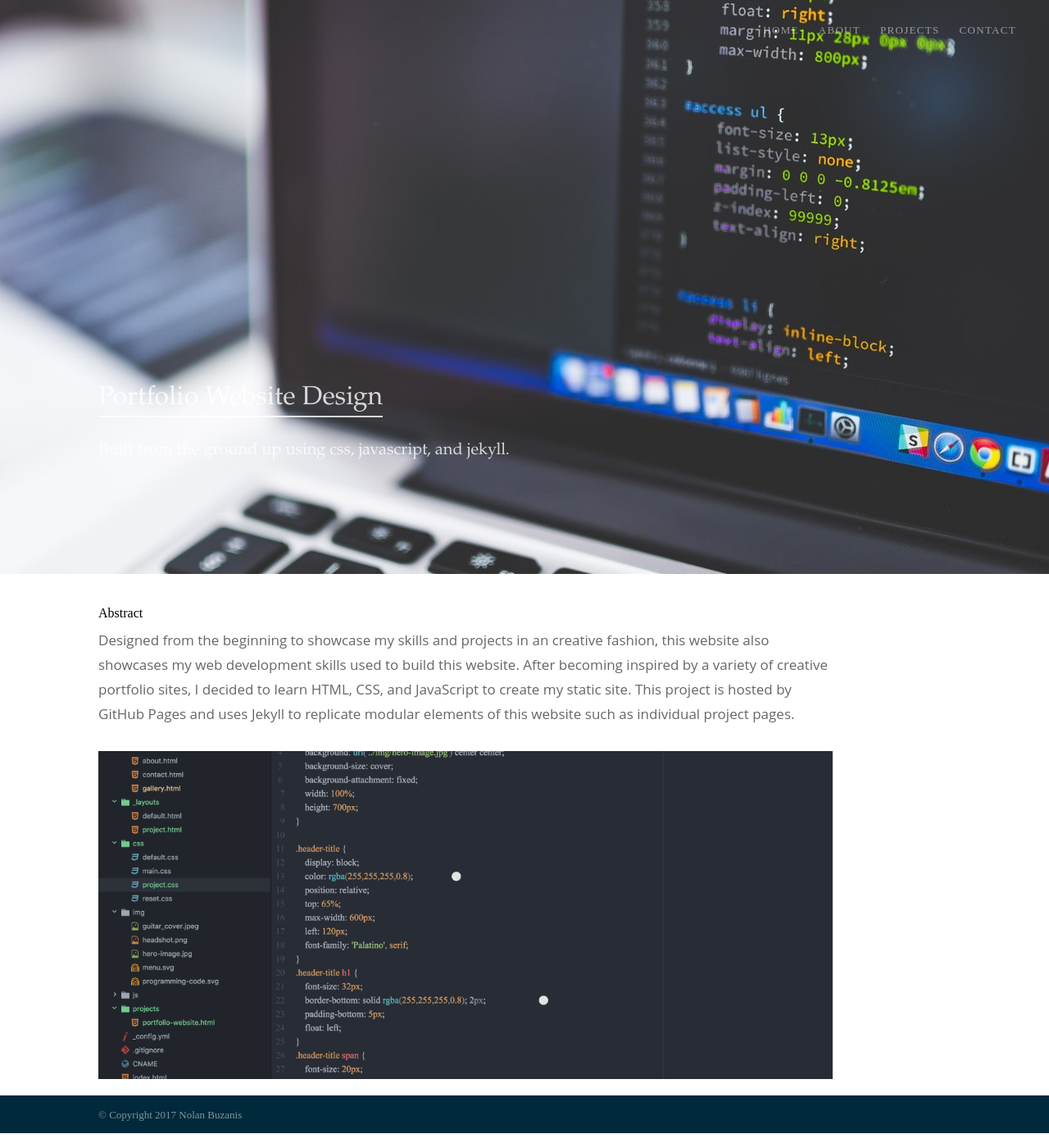
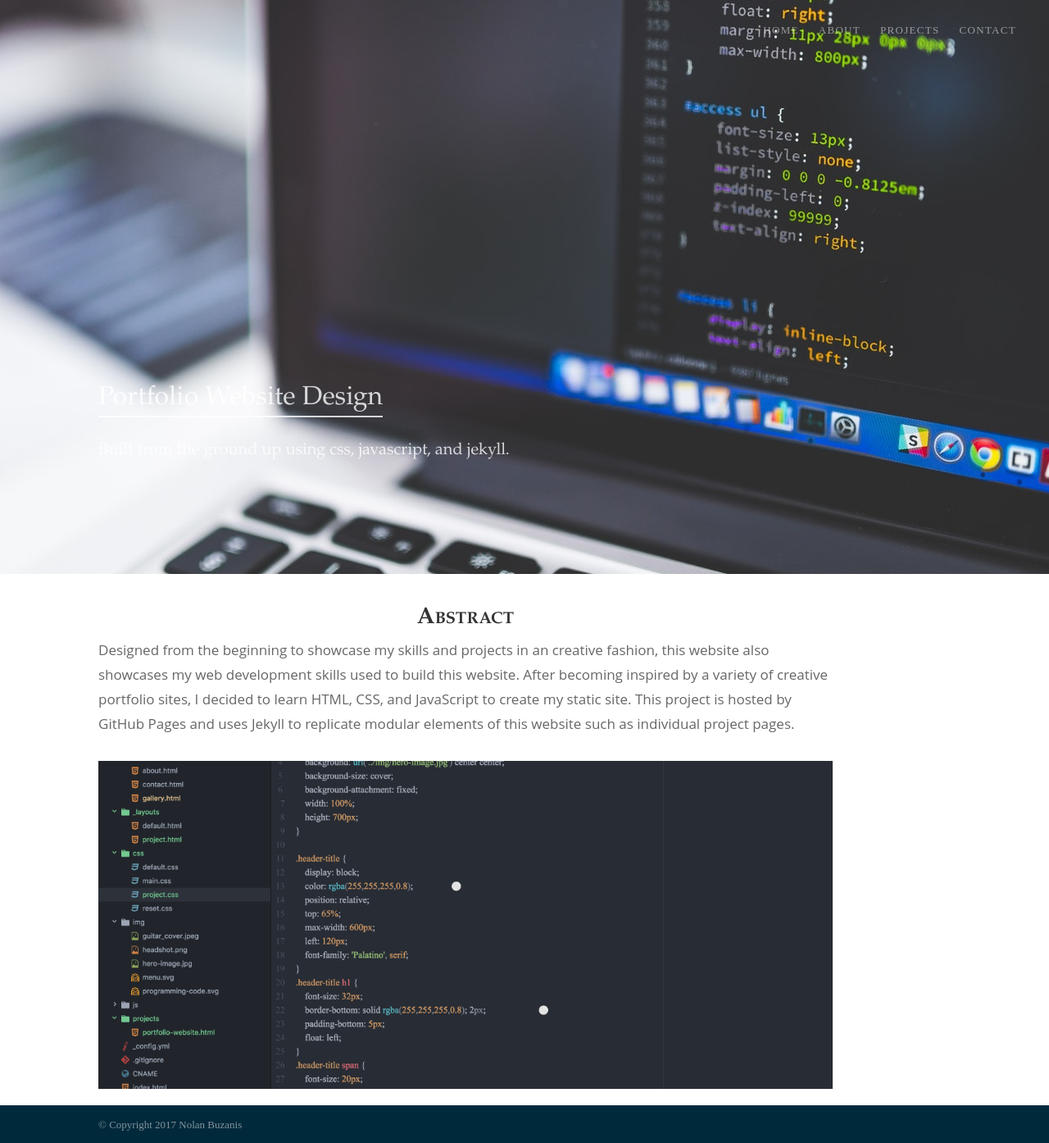
Before and after one commit to nBuze/Portfolio-Site, a Jekyll site: the page built from projects/portfolio-website.html, in a window 1280 px wide. Shown: the whole page at 82% size. Built offline with Jekyll 4.4.1, drawn with Linux system fonts in a browser that asks for light colours; Markdown is read by kramdown in place of the engine named in the settings.

Commit message:
fixed h2 titles of portfolio site project

```diff
--- a/css/portfolio.project.css
+++ b/css/portfolio.project.css
@@ -76,6 +76,16 @@ header nav ul a:hover {
     padding: 0 0 0 30px;
 }
 
+h2  {
+    font-size: 28px;
+    text-align: center;
+    font-variant: small-caps;
+    font-weight: 700;
+    color: rgba(0,0,0,0.8);
+    padding-bottom: 15px 0;
+    font-family: 'Palatino';
+}
+
 p {
     padding-top: 10px;
     display: block;
```
